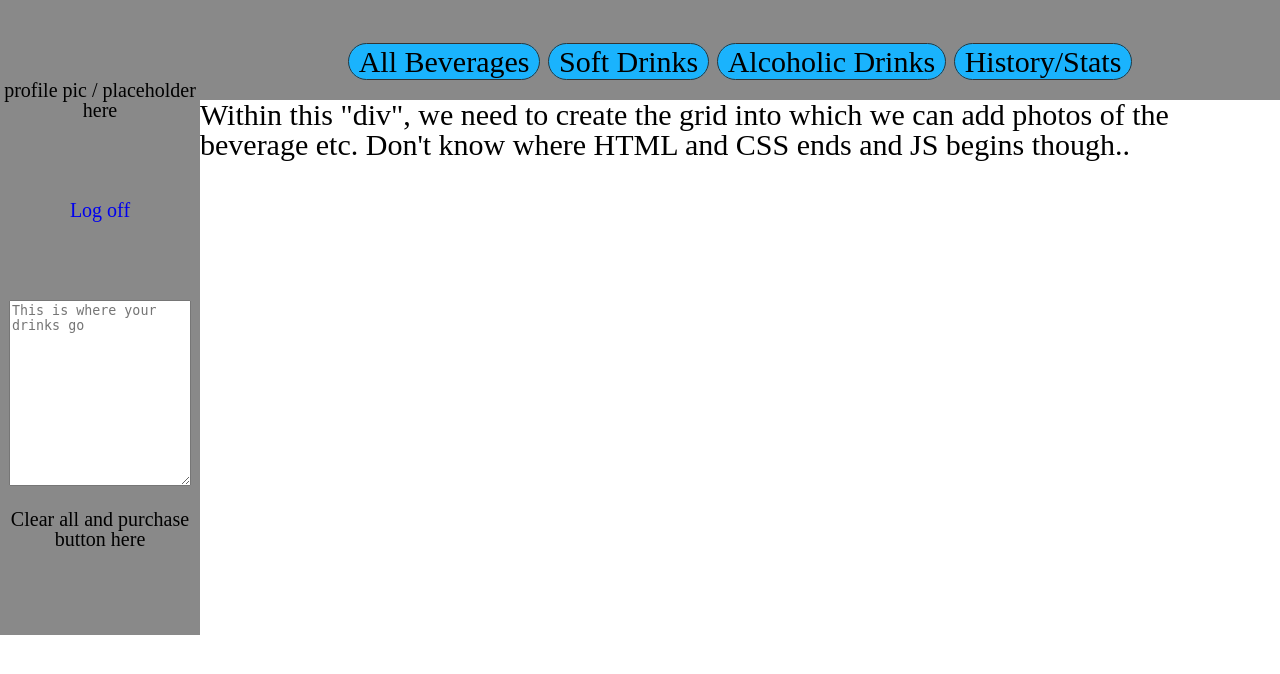
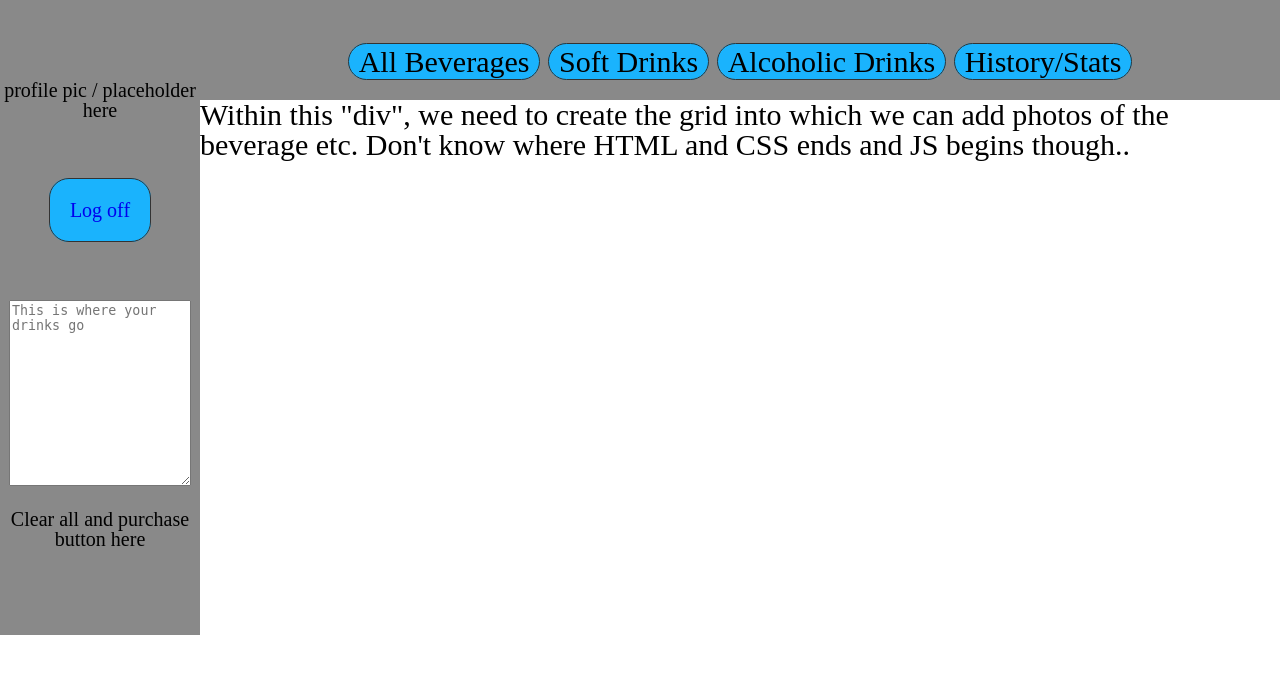
Before and after one commit to LaChapeliere/ipup, a PHP site: page /html/index.html in a window 1280 px wide. Shown: the top 674 px of the page. Run offline with PHP 8.4, Linux system fonts and the light colour scheme.

Commit message:
Code structure

```diff
--- a/css/style.css
+++ b/css/style.css
@@ -10,6 +10,10 @@ header dt {
 	border-radius: 1em;
 	padding: 1px 10px 1px;
 	background-color:#1ab3fd ;
+}
+
+header dt:hover {
+	color: #1330ee;
 }
 
 header dl {
@@ -37,7 +41,7 @@ header {
     background-color:#898989;
     text-align: center;
     margin: 0 auto;
-}
+	}
 
 #sidebar_header {
 	margin-top: 4em;
@@ -45,6 +49,19 @@ header {
 
 #sidebar_header2 {
 	margin-top: 4em;
+
+	}
+
+#sidebar_header2 a {
+	margin-top: 4em;
+	border: 1px solid #333;
+	border-radius: 1em;
+	padding: 1em;
+	background-color: #1ab3fd ;
+	}
+
+#sidebar_header2 a:hover {
+	color: #1330ee;
 	}
 
 #sidebar_header2 a{
@@ -63,6 +80,7 @@ header {
 
 	}
 
+
 #sidebar div {
 	font-size: 20px;
 	}
```
